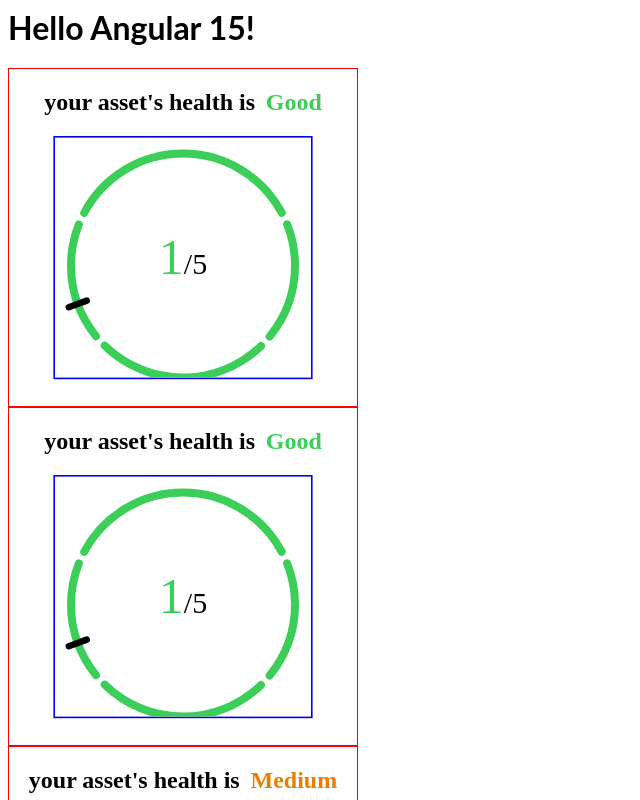
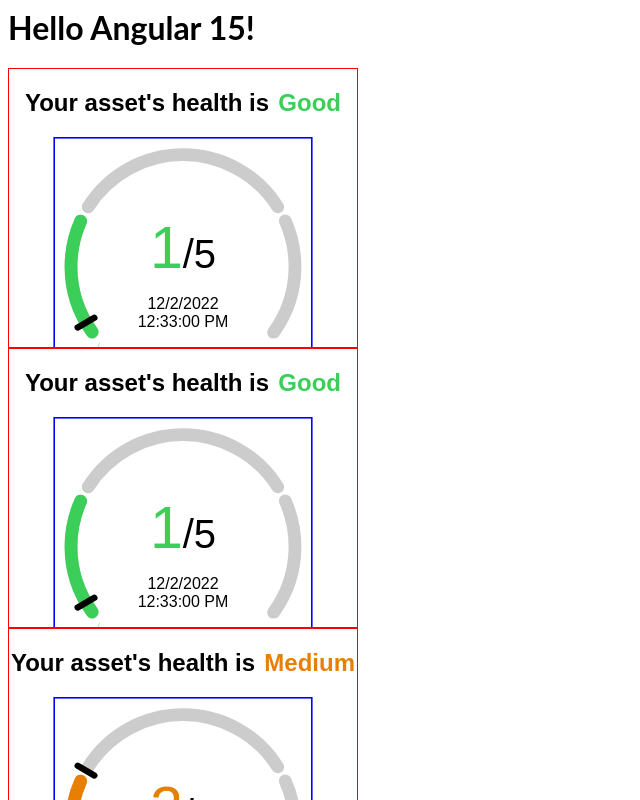
Before and after one commit to vandelio/custom-gauge, an Angular app: page / in a window 1280 px wide. Shown: the top 800 px of the page, without its empty margins (0-640 px from the left). Built offline with nearby package versions, Linux system fonts and the light colour scheme.

Commit message:
3 files modified

```diff
--- a/src/app/svg-gauge/svg-gauge.component.css
+++ b/src/app/svg-gauge/svg-gauge.component.css
@@ -8,6 +8,7 @@
   display: flex;
   flex-direction: column;
   align-items: center;
+  font-family: sans-serif;
 }
 h2 {
   display: flex;
@@ -15,28 +16,39 @@ h2 {
   justify-content: center;
 }
 h2 span {
-  margin-left: 0.9ch;
+  margin-left: 0.7ch;
 }
 h3 {
   font-weight: 100;
-  font-size: 30px;
-  transform: translateY(-90px);
+  font-size: 40px;
+  position: absolute;
+  top: 50%;
+  left: 50%;
+  transform: translate(-50%, -50%);
 }
 h3 .grade {
-  font-size: 50px;
+  font-size: 59px;
 }
-
+.date {
+  text-align: center;
+}
 svg {
   border: 1px solid blue;
   width: 160px;
+  height: 140px;
   fill: transparent;
   stroke-width: 5px;
   position: relative;
   transform: scale(1.6);
   transform-origin: center top;
 }
-circle {
-  stroke-dasharray: 115, 8, 108, 8, 74, 8, 151, 8;
+circle#svgCircleBack {
+  stroke: #ccc;
+  stroke-dasharray: 111, 12, 108, 12, 73, 10, 141, 10;
+  stroke-dashoffset: 67;
+}
+circle#svgCircle {
+  stroke-dasharray: 111, 12, 108, 12, 73, 10, 141, 10;
   stroke-dashoffset: 67;
 }
 line {
--- a/src/app/svg-gauge/svg-gauge.component.ts
+++ b/src/app/svg-gauge/svg-gauge.component.ts
@@ -10,43 +10,49 @@ export class SvgGaugeComponent implements OnInit {
   gaugeSettings = [
     {
       color: '#3BCE58',
-      needleRotatingValue: -110,
-      displayValue: '1',
+      needleRotatingValue: -120,
+      displayValue: 1,
       titleSuffix: 'Good',
     },
     {
       color: '#E78002',
       needleRotatingValue: -60,
-      displayValue: '2',
+      displayValue: 2,
       titleSuffix: 'Medium',
     },
     {
       color: '#E78002',
       needleRotatingValue: 0,
-      displayValue: '3',
+      displayValue: 3,
       titleSuffix: 'Medium',
     },
     {
       color: '#E78002',
       needleRotatingValue: 60,
-      displayValue: '4',
+      displayValue: 4,
       titleSuffix: 'Medium',
     },
     {
       color: '#DB0300',
-      needleRotatingValue: 110,
-      displayValue: '5',
+      needleRotatingValue: 120,
+      displayValue: 5,
       titleSuffix: 'Poor',
     },
   ];
 
-  displayValueOfTotal = '5';
-  colorArray = ['#3BCE58', '#E78002', '#DB0300'];
-  needleRotatingValue: number = -110; // starting point
-  needlePosition: string = 'rotate(' + this.needleRotatingValue + ' 80 80)'; // starting point
+  displayValueOfTotal = 5;
+  needleRotatingValue: number = this.gaugeSettings[0].needleRotatingValue - 10; // starting - is below first point
+  needlePosition: string;
   transformOrigin: number = 80;
-  title: string = "your asset's health is ";
+  title: string = "Your asset's health is ";
   setting;
+  date: string[] = new Date().toLocaleString().split(',');
+  dateFormatted: string = this.date[0];
+  timeFormatted: string = this.date[1];
+
+  showGreen: boolean = false;
+  showYellow: boolean = false;
+  showRed: boolean = false;
 
   constructor() {}
 
@@ -54,19 +60,22 @@ export class SvgGaugeComponent implements OnInit {
     this.setting = this.getGaugeSettings();
 
     // Move needle until final position
-    /*let movingGaugeNeedle = setInterval(() => {
+    let movingGaugeNeedle = setInterval(() => {
       this.needleRotatingValue += 2;
       this.setNeedlePosition();
       if (this.needleRotatingValue === this.setting.needleRotatingValue)
         clearInterval(movingGaugeNeedle);
-    }, 10);*/
+    }, 10);
   }
   setNeedlePosition() {
     const pos = this.transformOrigin;
+    if (this.needleRotatingValue < -60) this.showGreen = true;
+    if (this.needleRotatingValue >= -59 && this.needleRotatingValue <= 59)
+      this.showYellow = true;
+    if (this.needleRotatingValue >= 60) this.showRed = true;
     this.needlePosition = `rotate(${this.needleRotatingValue} ${pos} ${pos})`;
   }
   getGaugeSettings() {
-    console.log('index', this.getIndexByInputValue());
     return this.gaugeSettings[this.getIndexByInputValue()];
   }
   getIndexByInputValue() {
```
Also changed, not shown: src/app/svg-gauge/svg-gauge.component.svg.
